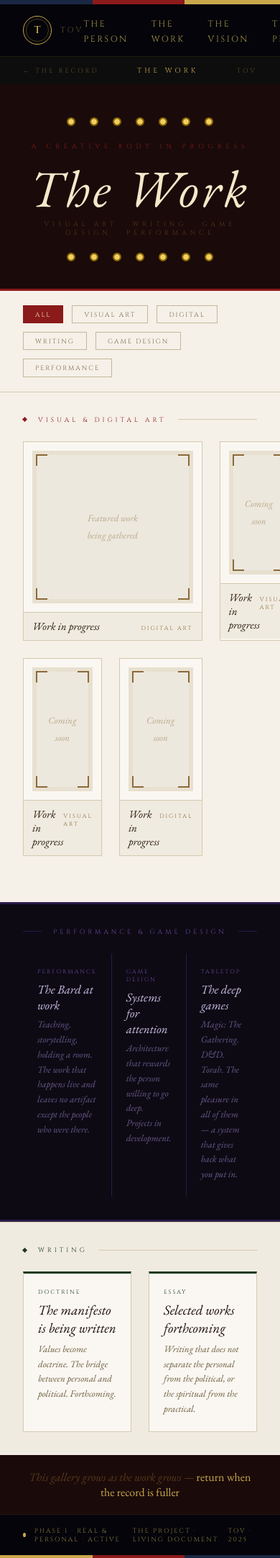
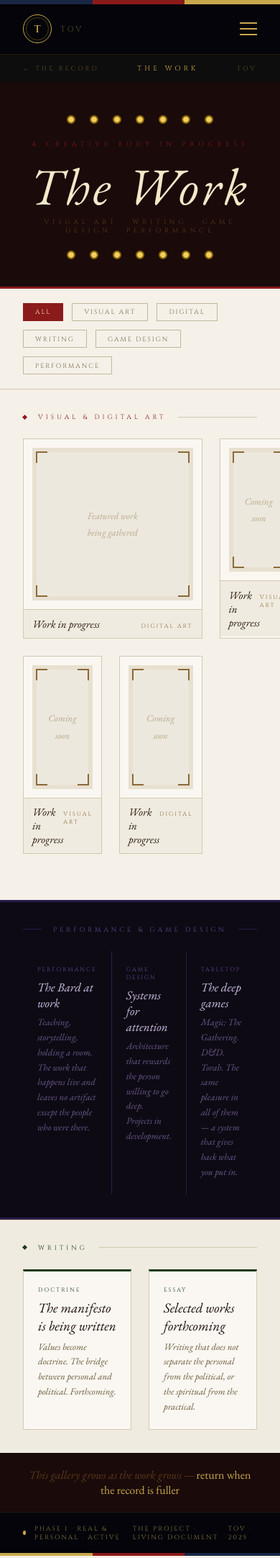
Before and after one commit to Tov-Yosef/Tov-Yosef.github.io, a Jekyll site: the page built from work/index.html, in a window 390 px wide. Shown: the whole page at 72% size. Built offline with Jekyll 4.4.1, drawn with Linux system fonts in a browser that asks for light colours.

Commit message:
mobile navigation via hamburger menu, fixed the link underlining that was driving me crazy in the home/logo nav

```diff
--- a/_layouts/work.html
+++ b/_layouts/work.html
@@ -16,18 +16,28 @@
   <div class="flag-bar"></div>
 
   <nav class="nav">
-    <div class="nav-seal">
-      <div class="seal-circle">
-        <div class="seal-inner">T</div>
+    <a href="{{ '/' | relative_url }}" style="text-decoration: none;">
+      <div class="nav-seal">
+        <div class="seal-circle">
+          <div class="seal-inner">T</div>
+        </div>
+        <div class="seal-text">{{ site.title }}</div>
       </div>
-      <div class="seal-text">{{ site.title }}</div>
-    </div>
-    <ul class="nav-links">
-      <li><a href="{{ '/' | relative_url }}">The Person</a></li>
+    </a>
+
+    <button class="hamburger" id="hamburger" aria-label="Open navigation">
+      <span></span>
+      <span></span>
+      <span></span>
+    </button>
+
+    <ul class="nav-links" id="nav-links">
+      <li><a href="{{ '/about/' | relative_url }}">The Person</a></li>
       <li><a href="{{ '/work/' | relative_url }}">The Work</a></li>
       <li><a href="{{ '/vision/' | relative_url }}">The Vision</a></li>
       <li><a href="{{ '/project/' | relative_url }}">The Project</a></li>
     </ul>
+
     <div class="nav-right">Phase I<br>Real &amp; Personal</div>
   </nav>
 
--- a/assets/css/main.css
+++ b/assets/css/main.css
@@ -375,3 +375,87 @@
 }
 
 .page-content a:hover { border-color: #c9a84c; }
+
+/* REMOVE UNDERLINES FROM ALL NAV/UI LINKS */
+a { text-decoration: none; }
+.nav a, .nav-seal a, .work-back, .phase-footer a { text-decoration: none; }
+
+/* HAMBURGER — hidden on desktop */
+.hamburger {
+  display: none;
+  flex-direction: column;
+  justify-content: space-between;
+  width: 24px;
+  height: 18px;
+  background: transparent;
+  border: none;
+  cursor: pointer;
+  padding: 0;
+}
+
+.hamburger span {
+  display: block;
+  height: 2px;
+  width: 100%;
+  background: #c9a84c;
+  transition: all 0.3s ease;
+}
+
+.hamburger.active span:nth-child(1) {
+  transform: translateY(8px) rotate(45deg);
+}
+
+.hamburger.active span:nth-child(2) {
+  opacity: 0;
+}
+
+.hamburger.active span:nth-child(3) {
+  transform: translateY(-8px) rotate(-45deg);
+}
+
+/* MOBILE NAV */
+@media (max-width: 768px) {
+  .hamburger {
+    display: flex;
+  }
+
+  .nav-right {
+    display: none;
+  }
+
+  .nav-links {
+    display: none;
+    position: absolute;
+    top: 100%;
+    left: 0;
+    right: 0;
+    background: #04040a;
+    flex-direction: column;
+    padding: 1rem 2rem;
+    border-bottom: 1px solid #1e1a0e;
+    gap: 0;
+    z-index: 100;
+  }
+
+  .nav-links.open {
+    display: flex;
+  }
+
+  .nav-links li {
+    border-bottom: 1px solid #1e1a0e;
+  }
+
+  .nav-links li:last-child {
+    border-bottom: none;
+  }
+
+  .nav-links a {
+    display: block;
+    padding: 0.875rem 0;
+    font-size: 13px;
+  }
+
+  .nav {
+    position: relative;
+  }
+}
--- a/work/index.html
+++ b/work/index.html
@@ -6,7 +6,7 @@
 <div class="work-nav">
   <a class="work-back" href="/">← The Record</a>
   <span class="work-nav-title">The Work</span>
-  <span class="work-back">Tov</span>
+  <a class="work-back" href="/" style="text-decoration: none;">Tov</a>
 </div>
 
 <div class="marquee">
```
Also changed, not shown: other parts of _layouts/work.html (+9 -0 lines), _layouts/default.html (+25 -6 lines).
